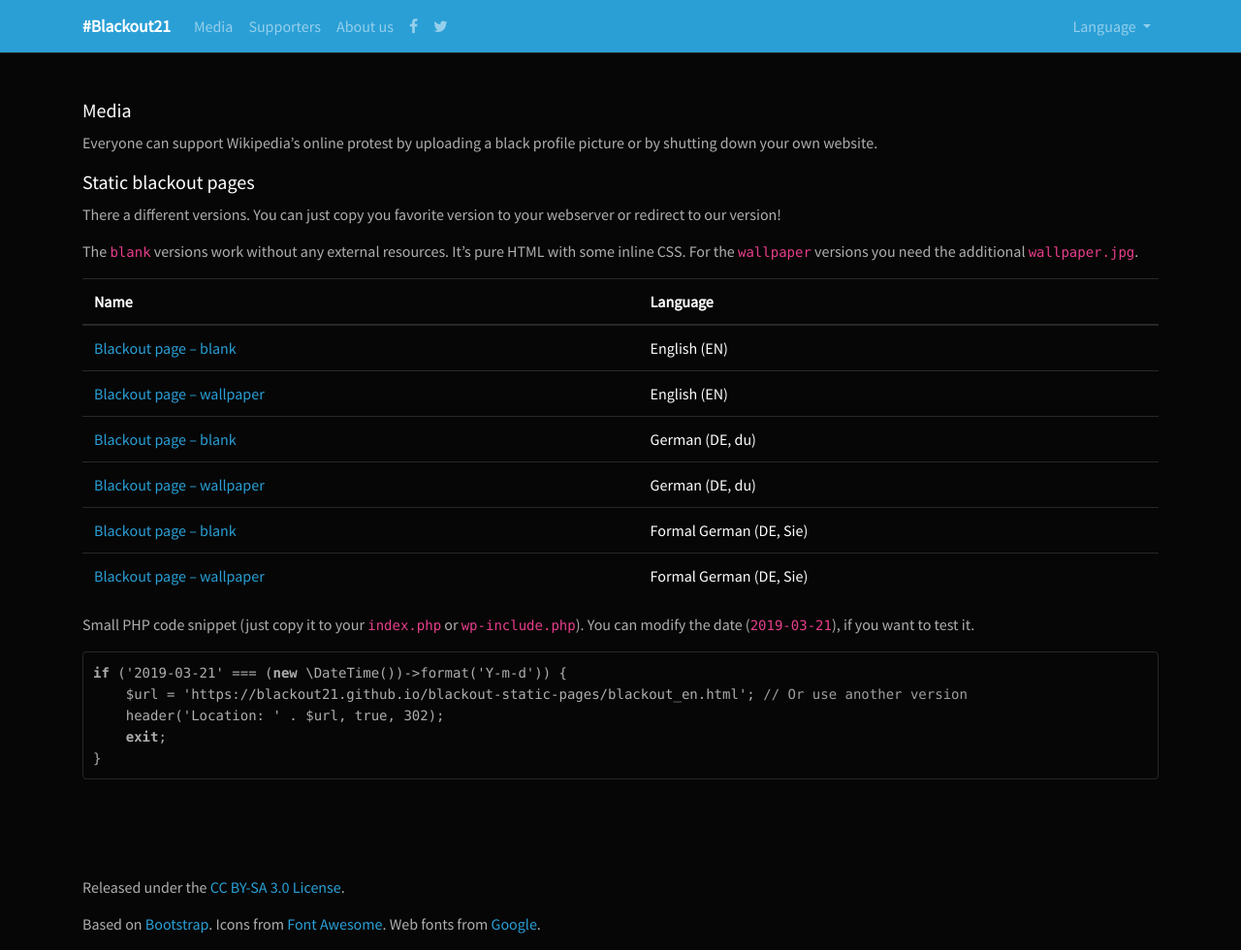
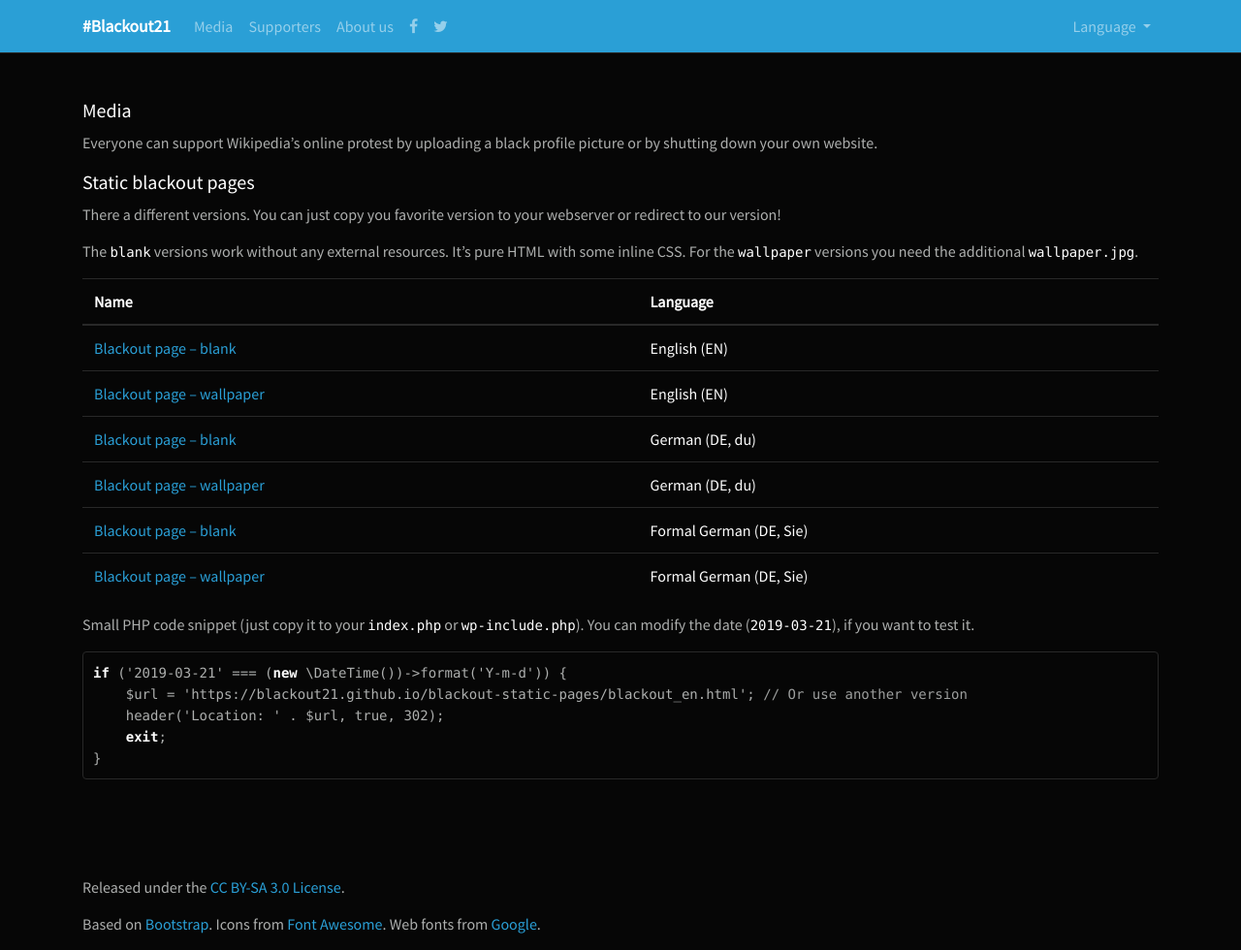
Before and after one commit to blackout21/blackout21.github.io, a Jekyll site: the page built from en/media.md, in a window 1280 px wide and 980 px high. Shown: the whole window at 97% size. Built offline with Jekyll 4.4.1, drawn with Linux system fonts in a browser that asks for light colours; nearby versions of some CDN libraries; our own code applies the rules of GitHub Pages for plain Markdown files.

Commit message:
Improved code styling, again

```diff
--- a/_sass/app.scss
+++ b/_sass/app.scss
@@ -32,9 +32,14 @@ pre.highlight {
 
   .k {
     font-weight: bold;
+    color: #fff;
   }
 
   .c1 {
     opacity: .9;
   }
 }
+
+code {
+  color: #fff;
+}
```
